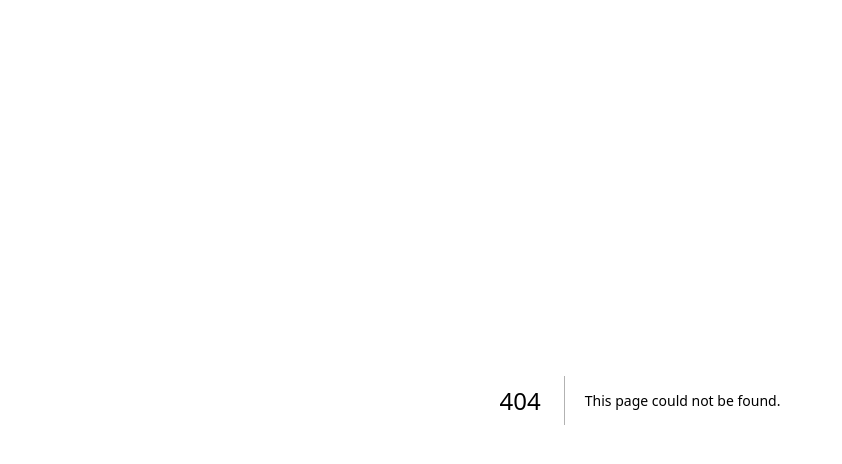
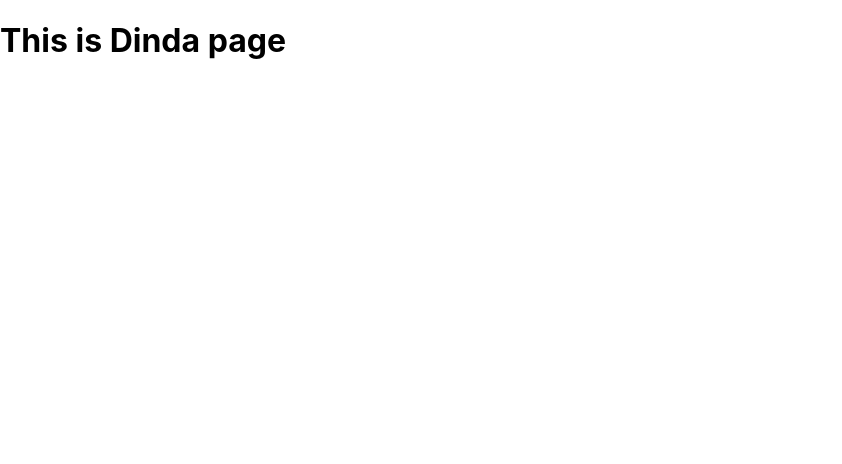
Before and after one commit to fahmialfareza/km3-fe-collabs, a Next.js app: page /dinda in a window 1280 px wide. Before the commit this address had no page. Shown: the top 464 px of the page, without its empty margins (0-842 px from the left). Built offline with nearby package versions, Linux system fonts and the light colour scheme.

Commit message:
add dinda page

```diff
--- /dev/null
+++ b/pages/dinda.js
@@ -0,0 +1,9 @@
+import React from 'react'
+
+function Dinda() {
+  return (
+    <h1>This is Dinda page</h1>
+  )
+}
+
+export default Dinda
```
